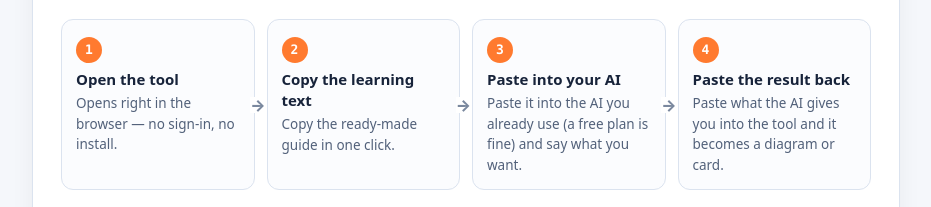
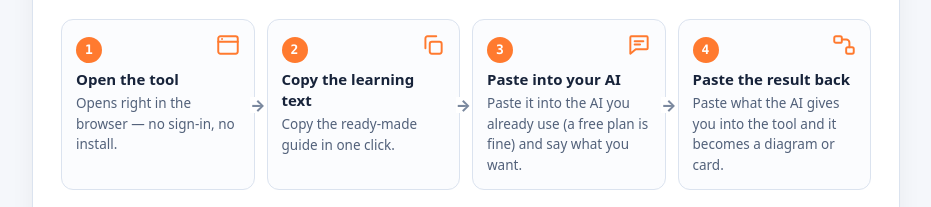
Before and after one commit to ignition-bench/ignition-bench.github.io, a plain HTML site: page ai-learning/index.html in a window 1280 px wide. Shown: the part 297-504 px from the top of the page, without its empty margins (174-1105 px from the left). Drawn offline with Linux system fonts and the light colour scheme.

Commit message:
Add files via upload

```diff
--- a/ai-learning/index.html
+++ b/ai-learning/index.html
@@ -57,6 +57,7 @@
   .step{position:relative;border:1px solid var(--line);border-radius:12px;padding:14px 14px 13px;background:#fbfcfe}
   .step .n{display:inline-grid;place-items:center;width:26px;height:26px;border-radius:50%;background:var(--ember);color:#fff;font:800 13px var(--f-mono);margin-bottom:6px}
   .step b{display:block;font-size:15px;line-height:1.4;margin-bottom:3px}
+  .step .ic{position:absolute;top:12px;right:13px;width:26px;height:26px;fill:none;stroke:var(--ember);stroke-width:1.8;stroke-linecap:round;stroke-linejoin:round}
   .step span{display:block;font-size:13.5px;color:var(--dim);line-height:1.55}
   .step:not(:last-child)::after{content:"→";position:absolute;right:-12px;top:50%;transform:translateY(-50%);color:var(--faint);font-weight:800;background:var(--card);line-height:1;z-index:1}
 
@@ -103,7 +104,7 @@
     .grid2,.grid3{grid-template-columns:1fr}
     .bar .sheet{display:none}
   }
-  @media (max-width:420px){ .flow{grid-template-columns:1fr} .step::after{display:none} }
+  @media (max-width:420px){ .flow{grid-template-columns:1fr;gap:20px} .step:not(:last-child)::after,.step:nth-child(2)::after{content:"↓";display:block;right:auto;left:50%;top:auto;bottom:-19px;transform:translateX(-50%)} }
 </style>
 </head>
 <body>
@@ -128,16 +129,16 @@
   </div>
 
   <div class="flow" role="list">
-    <div class="step" role="listitem"><span class="n">1</span>
+    <div class="step" role="listitem"><svg class="ic" viewBox="0 0 24 24" aria-hidden="true"><rect x="3" y="4" width="18" height="16" rx="2"/><path d="M3 9h18"/><path d="M6.5 6.5h.01"/></svg><span class="n">1</span>
       <b data-show="ko">도구 열기</b><b data-show="en">Open the tool</b>
       <span data-show="ko">로그인도 설치도 없이 브라우저에서 바로 열어요.</span><span data-show="en">Opens right in the browser — no sign-in, no install.</span></div>
-    <div class="step" role="listitem"><span class="n">2</span>
+    <div class="step" role="listitem"><svg class="ic" viewBox="0 0 24 24" aria-hidden="true"><rect x="9" y="9" width="11" height="11" rx="2"/><path d="M5 15V6a2 2 0 0 1 2-2h8"/></svg><span class="n">2</span>
       <b data-show="ko">AI 학습 글 복사</b><b data-show="en">Copy the learning text</b>
       <span data-show="ko">도구가 준비해 둔 설명서를 한 번에 복사해요.</span><span data-show="en">Copy the ready-made guide in one click.</span></div>
-    <div class="step" role="listitem"><span class="n">3</span>
+    <div class="step" role="listitem"><svg class="ic" viewBox="0 0 24 24" aria-hidden="true"><path d="M4 5a1 1 0 0 1 1-1h14a1 1 0 0 1 1 1v10a1 1 0 0 1-1 1H9l-5 4z"/><path d="M8 8.5h8M8 11.5h5"/></svg><span class="n">3</span>
       <b data-show="ko">내 AI에 붙여넣기</b><b data-show="en">Paste into your AI</b>
       <span data-show="ko">내가 쓰는 AI(무료 플랜도 괜찮아요)에 붙여넣고 하고 싶은 걸 말해요.</span><span data-show="en">Paste it into the AI you already use (a free plan is fine) and say what you want.</span></div>
-    <div class="step" role="listitem"><span class="n">4</span>
+    <div class="step" role="listitem"><svg class="ic" viewBox="0 0 24 24" aria-hidden="true"><rect x="3" y="4" width="7" height="6" rx="1.5"/><rect x="14" y="14" width="7" height="6" rx="1.5"/><path d="M10 7h4a3 3 0 0 1 3 3v4"/></svg><span class="n">4</span>
       <b data-show="ko">결과를 도구에 붙여넣기</b><b data-show="en">Paste the result back</b>
       <span data-show="ko">AI가 준 결과를 도구에 붙여넣으면 그림과 카드로 완성돼요.</span><span data-show="en">Paste what the AI gives you into the tool and it becomes a diagram or card.</span></div>
   </div>
```
